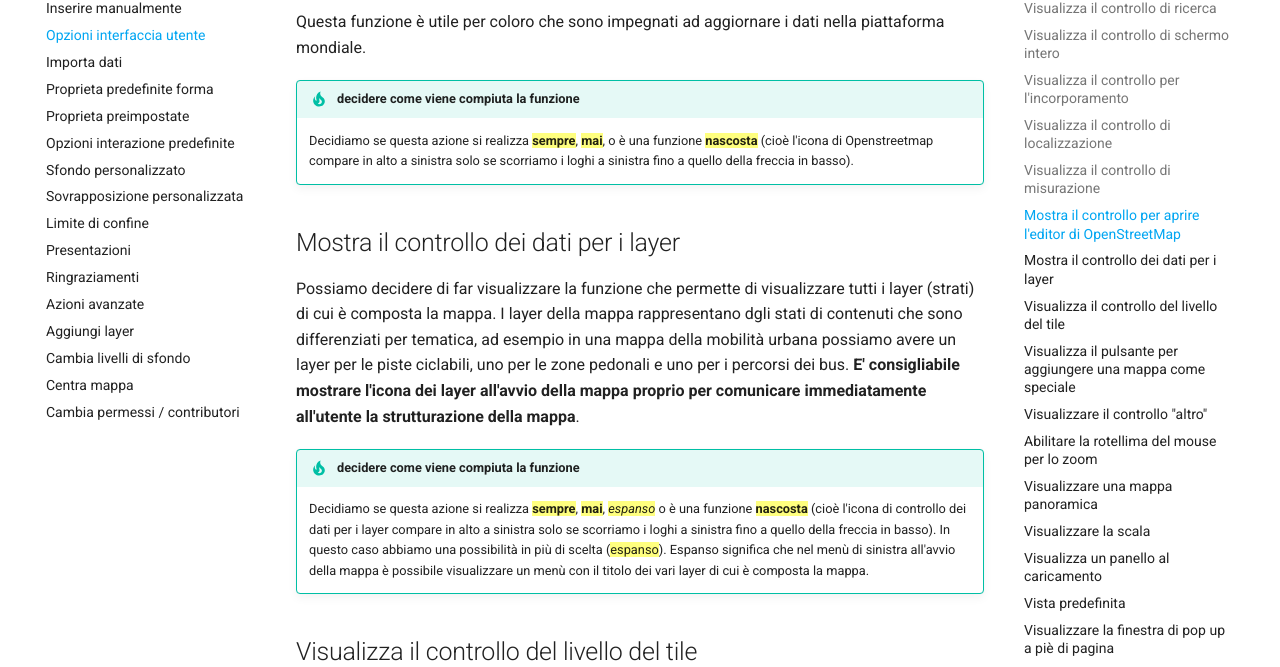
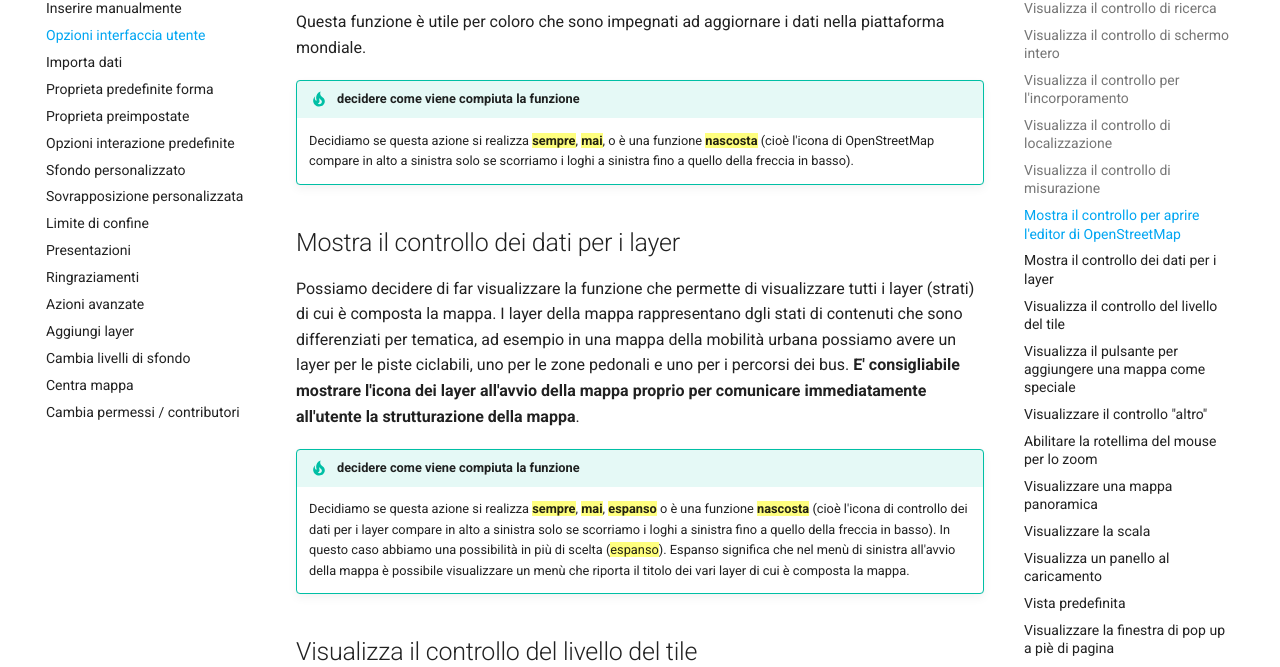
Before and after one commit to opendatasicilia/guida-umap, an MkDocs documentation site: the page built from docs/creare/opzioni-interfaccia-utente.md, in a window 1280 px wide and 900 px high, scrolled down 4170 px. Shown: the part 127-794 px from the top of the window. Built offline with MkDocs 1.6.1 and Material for MkDocs 9.7.7, drawn with Linux system fonts in a browser that asks for light colours; comment, search, counter and statistics services are not loaded; some of the changed text lies outside the part shown.

Commit message:
Update opzioni-interfaccia-utente.md

```diff
--- a/docs/creare/opzioni-interfaccia-utente.md
+++ b/docs/creare/opzioni-interfaccia-utente.md
@@ -84,7 +84,7 @@
 
 !!! tip "decidere come viene compiuta la funzione"
 
-    Decidiamo se questa azione si realizza ==**sempre**==, ==**mai**==, o è una funzione ==**nascosta**== (cioè l'icona di Openstreetmap compare in alto a sinistra solo se scorriamo i loghi a sinistra fino a quello della freccia in basso).
+    Decidiamo se questa azione si realizza ==**sempre**==, ==**mai**==, o è una funzione ==**nascosta**== (cioè l'icona di OpenStreetMap compare in alto a sinistra solo se scorriamo i loghi a sinistra fino a quello della freccia in basso).
 
 
 ## Mostra il controllo dei dati per i layer
@@ -93,7 +93,7 @@
 
 !!! tip "decidere come viene compiuta la funzione"
 
-    Decidiamo se questa azione si realizza ==**sempre**==, ==**mai**==, ==*espanso*== o è una funzione ==**nascosta**== (cioè l'icona di controllo dei dati per i layer compare in alto a sinistra solo se scorriamo i loghi a sinistra fino a quello della freccia in basso). In questo caso abbiamo una possibilità in più di scelta (==espanso==). Espanso significa che nel menù di sinistra all'avvio della mappa è possibile visualizzare un menù con il titolo dei vari layer di cui è composta la mappa.
+    Decidiamo se questa azione si realizza ==**sempre**==, ==**mai**==, ==**espanso**== o è una funzione ==**nascosta**== (cioè l'icona di controllo dei dati per i layer compare in alto a sinistra solo se scorriamo i loghi a sinistra fino a quello della freccia in basso). In questo caso abbiamo una possibilità in più di scelta (==espanso==). Espanso significa che nel menù di sinistra all'avvio della mappa è possibile visualizzare un menù che riporta il titolo dei vari layer di cui è composta la mappa.
 
 
 ## Visualizza il controllo del livello del tile
@@ -144,7 +144,7 @@
 
 ## Visualizzare la scala
 
-Se abilitata questa funzione, verrà visualizzato in basso a sinistra una scala che riporta un unità di misura in metri e feet (piedi), così da dare all'utente il senso generale e aprticolare delle geometrie presenti nella mappa.
+Se abilitata questa funzione, verrà visualizzato in basso a sinistra una scala che riporta un unità di misura in "metri" e "feet" (piedi), così da dare all'utente il senso generale e aprticolare delle geometrie presenti nella mappa.
 
 !!! tip "decidere come viene compiuta la funzione"
 
```
